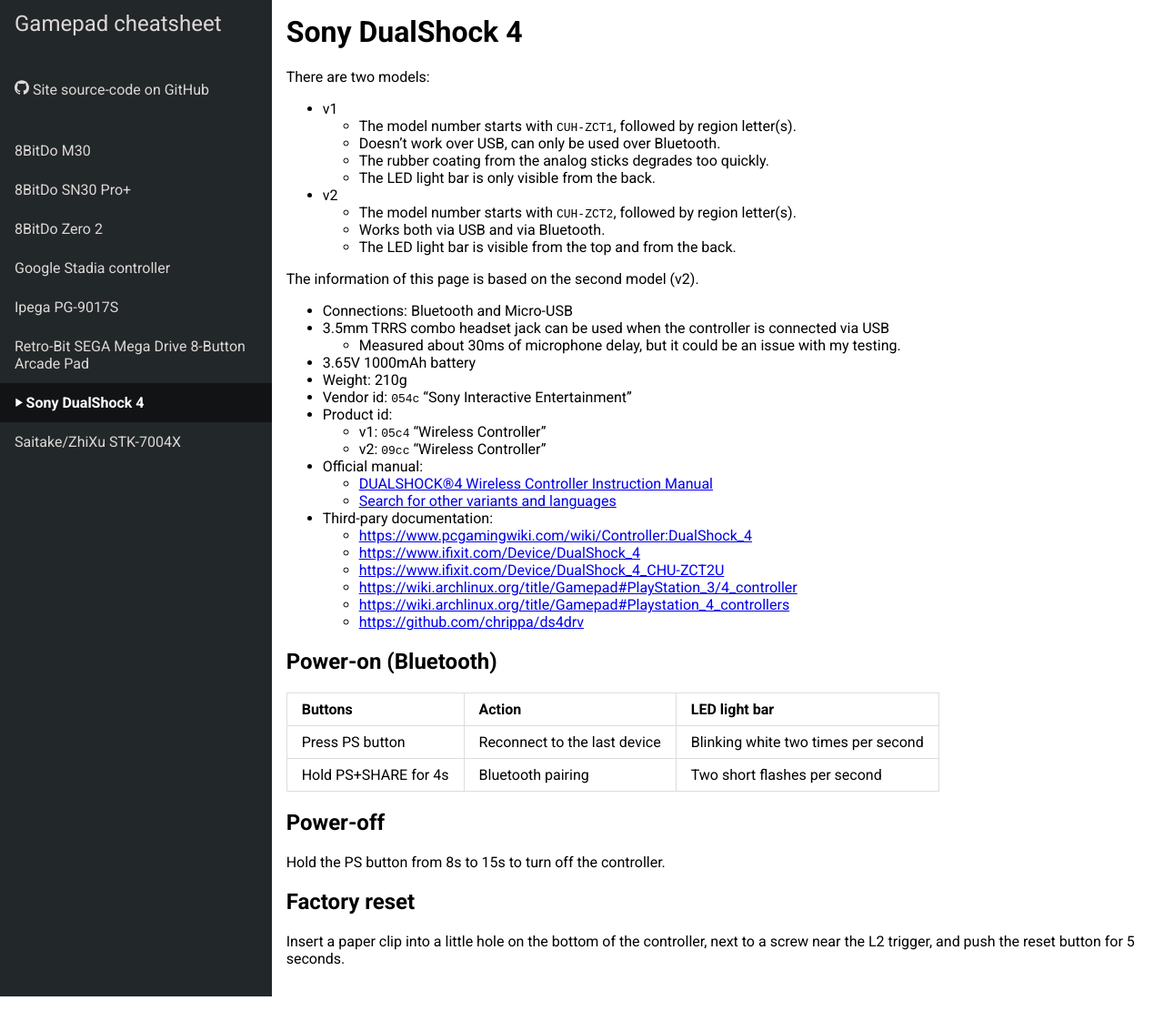
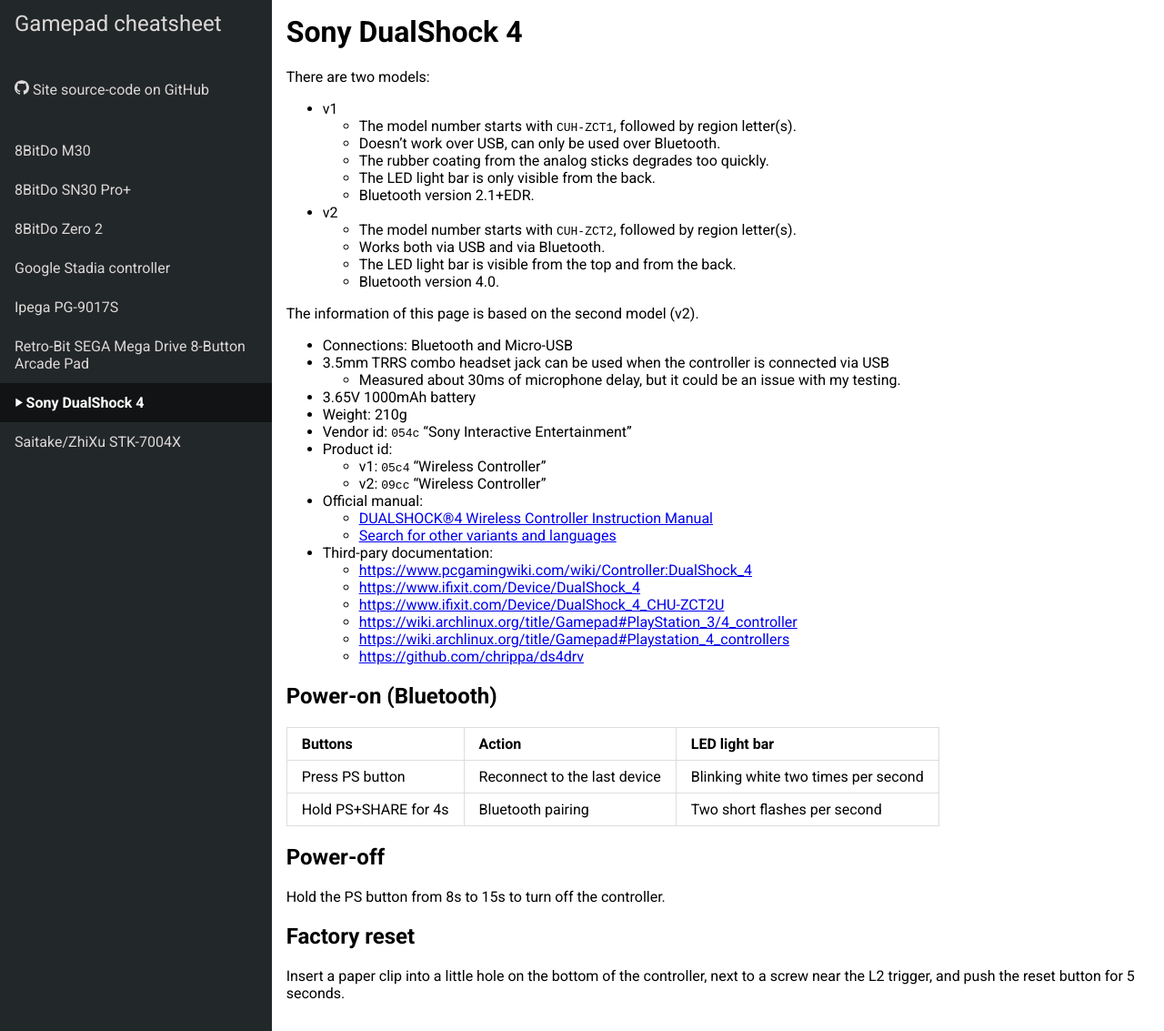
Before and after one commit to denilsonsa/gamepad-cheatsheet, a Jekyll site: the page built from _gamepads/Sony_DualShock_4.md, in a window 1280 px wide. Shown: the whole page at 91% size. Built offline with Jekyll 4.4.1, drawn with Linux system fonts in a browser that asks for light colours; before the commit the page ends 1095 px from its top, so only the background shows below that.

Commit message:
Bluetooth version for DualShock 4
Bluetooth version for v1 is based on official press release:

* https://www.sie.com/en/corporate/release/2013/130221b.html
* http://www.scei.co.jp/corporate/release/130221b_e.html

Bluetooth version for v2 is based on my own testing:

* https://askubuntu.com/a/1284936
* `hcitool info xx:xx:xx:xx:xx:xx`

```diff
--- a/_gamepads/Sony_DualShock_4.md
+++ b/_gamepads/Sony_DualShock_4.md
@@ -12,10 +12,12 @@
     * Doesn't work over USB, can only be used over Bluetooth.
     * The rubber coating from the analog sticks degrades too quickly.
     * The LED light bar is only visible from the back.
+    * Bluetooth version 2.1+EDR.
 * v2
     * The model number starts with `CUH-ZCT2`, followed by region letter(s).
     * Works both via USB and via Bluetooth.
     * The LED light bar is visible from the top and from the back.
+    * Bluetooth version 4.0.
 
 The information of this page is based on the second model (v2).
 
```
